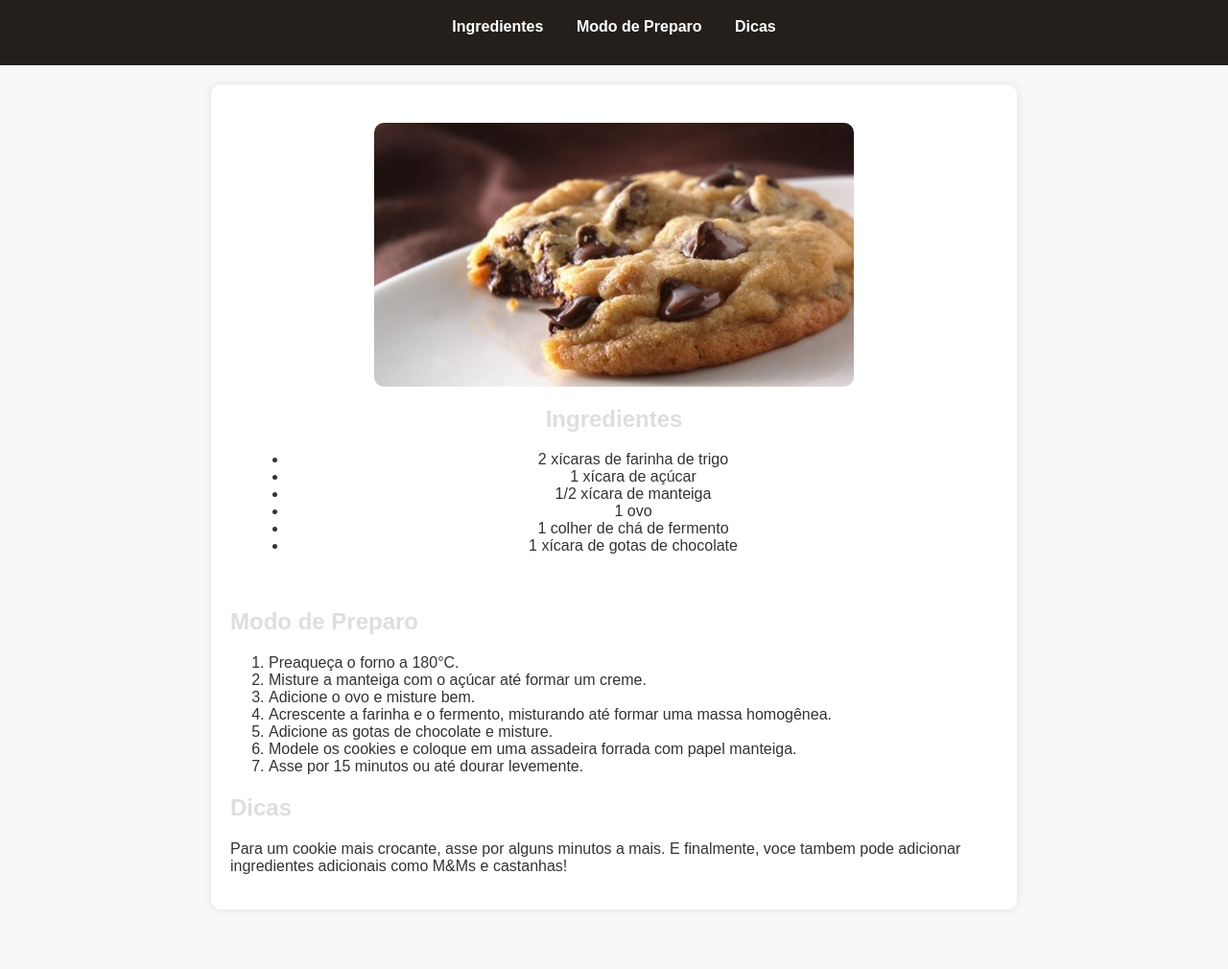
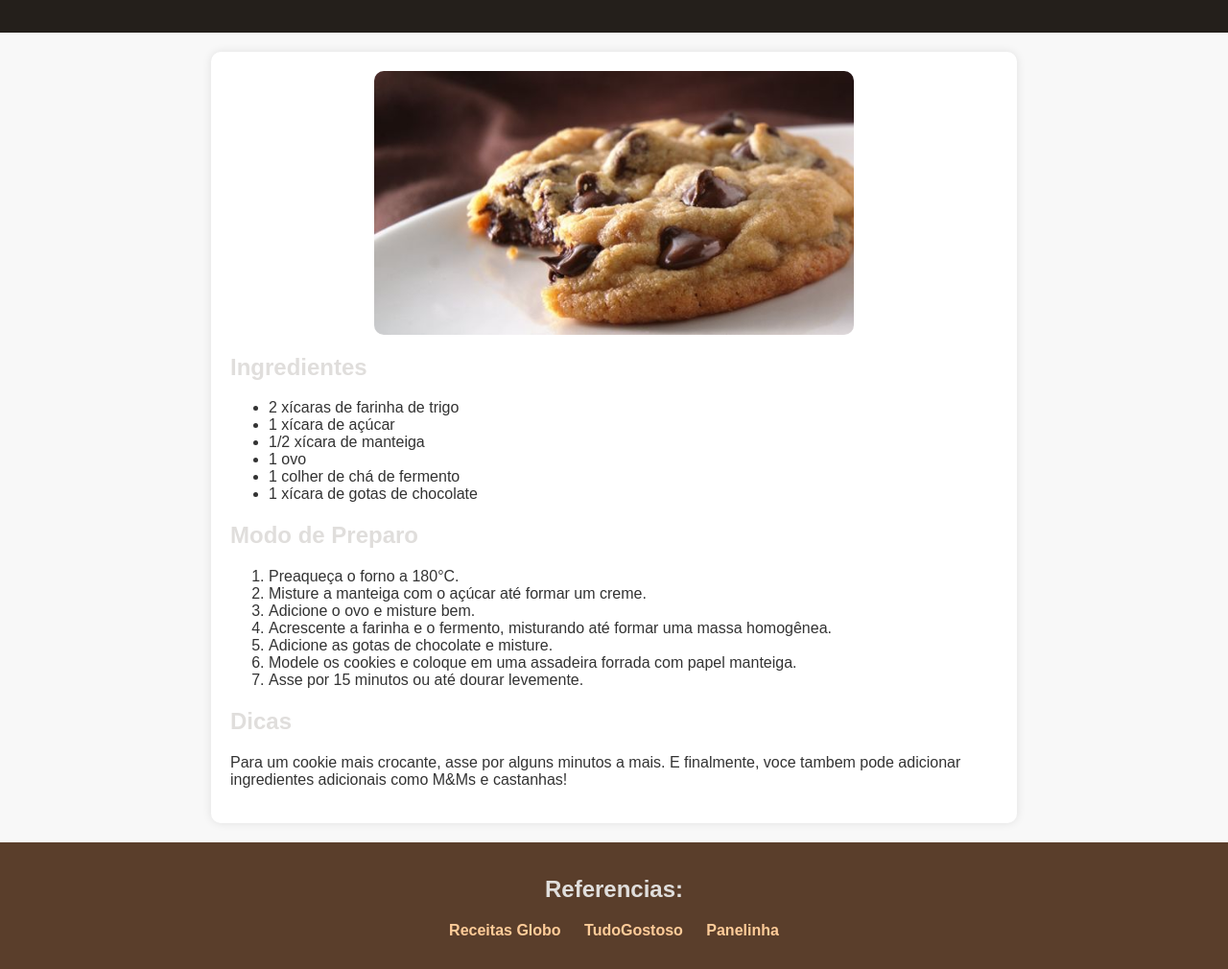
Before and after one commit to mtdevofficial/Atividade_1, a plain HTML site: page index.html in a window 1280 px wide. Shown: the part 76-1086 px from the top of the page at 96% size. Before the commit the page ends 1044 px from the top, so only its background shows below. Drawn offline with Linux system fonts and the light colour scheme.

Commit message:
Added Footer & Links

```diff
--- a/estilo.css
+++ b/estilo.css
@@ -11,11 +11,6 @@ header {
     color: white;
     padding: 15px;
     text-align: center;
-}
-
-#ingredientes {
-    text-align: center;
-    padding: 20px;
 }
 
 nav ul {
@@ -59,9 +54,29 @@ img {
 }
 
 footer {
+    background-color: #5a3e2b;
+    color: white;
     text-align: center;
-    padding: 10px;
-    background-color: #8b5e3b;
-    color: white;
+    padding: 15px;
     margin-top: 20px;
 }
+
+footer ul {
+    list-style: none;
+    padding: 0;
+}
+
+footer ul li {
+    display: inline;
+    margin: 0 10px;
+}
+
+footer a {
+    color: #ffcc99;
+    text-decoration: none;
+    font-weight: bold;
+}
+
+footer a:hover {
+    text-decoration: underline;
+}
--- a/index.html
+++ b/index.html
@@ -9,13 +9,6 @@
 <body>
     <header>
         <h1>Receita de Cookie Caseiro</h1>
-        <nav>
-            <ul>
-                <li><a href="#ingredientes">Ingredientes</a></li>
-                <li><a href="#preparo">Modo de Preparo</a></li>
-                <li><a href="#dicas">Dicas</a></li>
-            </ul>
-        </nav>
     </header>
 
     <main>
@@ -51,4 +44,14 @@
         </section>
     </main>
 </body>
+<footer>
+    <h2>Referencias:</h2>
+    <nav>
+        <ul>
+            <li><a href="https://receitas.globo.com/ana-maria-braga/doces/verdadeiro-cookie-americano.ghtml" target="_blank">Receitas Globo</a></li>
+            <li><a href="https://www.tudogostoso.com.br/receita/180749-cookies-caseiros.html" target="_blank">TudoGostoso</a></li>
+            <li><a href="https://panelinha.com.br/receita/cookies-de-chocolate" target="_blank">Panelinha</a></li>
+        </ul>
+    </nav>
+</footer>
 </html>
```
